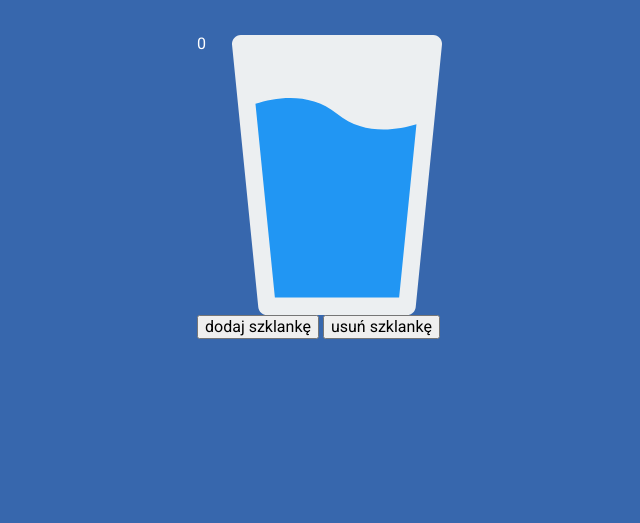
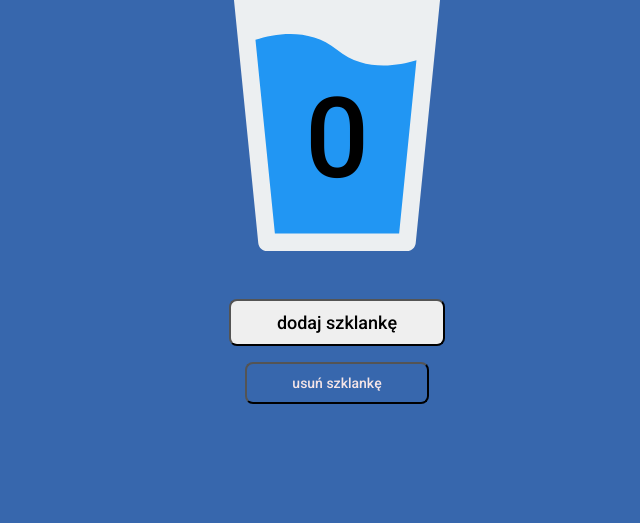
Before and after one commit to konradbujas/hydrapp, a website built with webpack: page src/pages/index.html in a window 1280 px wide. Shown: the part 277-800 px from the top of the page, without its empty margins (303-943 px from the left). Built offline with nearby package versions, Linux system fonts and the light colour scheme.

Commit message:
styles p.2

```diff
--- a/src/pages/index.html
+++ b/src/pages/index.html
@@ -152,7 +152,7 @@
         <span class="glass__counter glass__counter--js">0</span>
       </div>
       <button class="button button--js">dodaj szklankę</button>
-      <button class="button-remove button-remove--js">usuń szklankę</button>
+      <button class="button button-remove button-remove--js">usuń szklankę</button>
     </main>
 
   </body>
--- a/src/scss/main.scss
+++ b/src/scss/main.scss
@@ -1,5 +1,5 @@
 @import "modules/app.scss";
-@import "modules/button.scss";
+@import "modules/buttons.scss";
 @import "modules/glass.scss";
 
 @import "~normalize.css";
--- /dev/null
+++ b/src/scss/modules/buttons.scss
@@ -0,0 +1,21 @@
+.button {
+    display: block;
+    margin: 0 auto 16px;
+    border-radius: 8px;
+    min-height: 47px;
+    min-width: 216px;
+    font-weight: 500;
+    font-size: 18px;
+    line-height: 21px;
+    padding: 11px 33px;
+    &-remove{
+        background: none;
+        color: #F5E5E7ff;
+        min-height: 23px;
+        min-width: 184px;
+        font-size: 14px;
+        line-height: 16px;
+        margin: 0 auto;
+
+    }
+}
--- a/src/scss/modules/glass.scss
+++ b/src/scss/modules/glass.scss
@@ -2,4 +2,15 @@
     width: 280px;
     height: 280px;
     background: url('../assets/img/water-glass.svg');
+    background-size: contain;
+    display: flex;
+    align-items: center;
+    justify-content: center;
+    margin-bottom: 48px;
+    &__counter{
+        color: #000;
+        font-size: 112px;
+        font-weight: 500;
+        margin: 58px 0 0 0;
+    }
 }
```
Also changed, not shown: src/scss/modules/button.scss (deleted).
